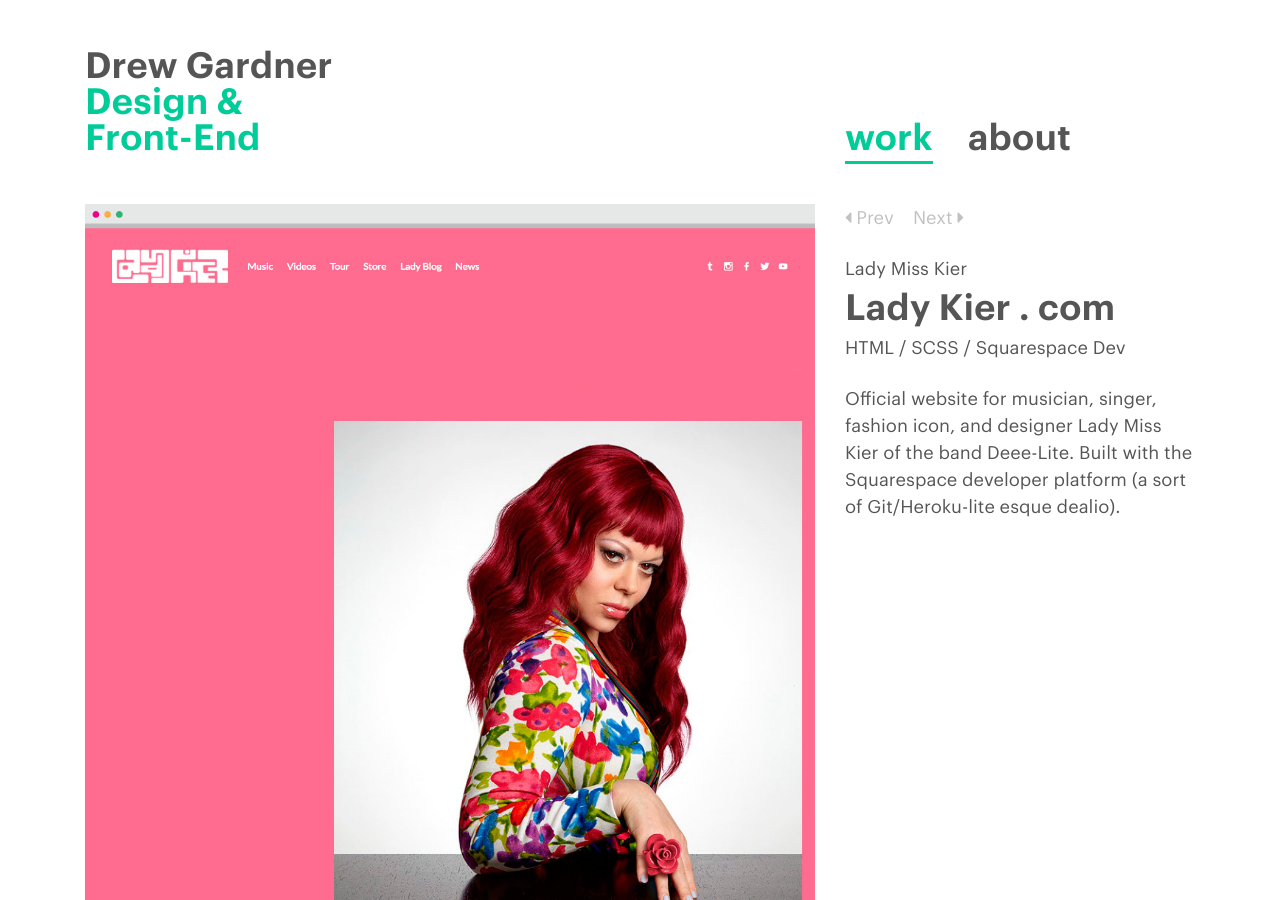
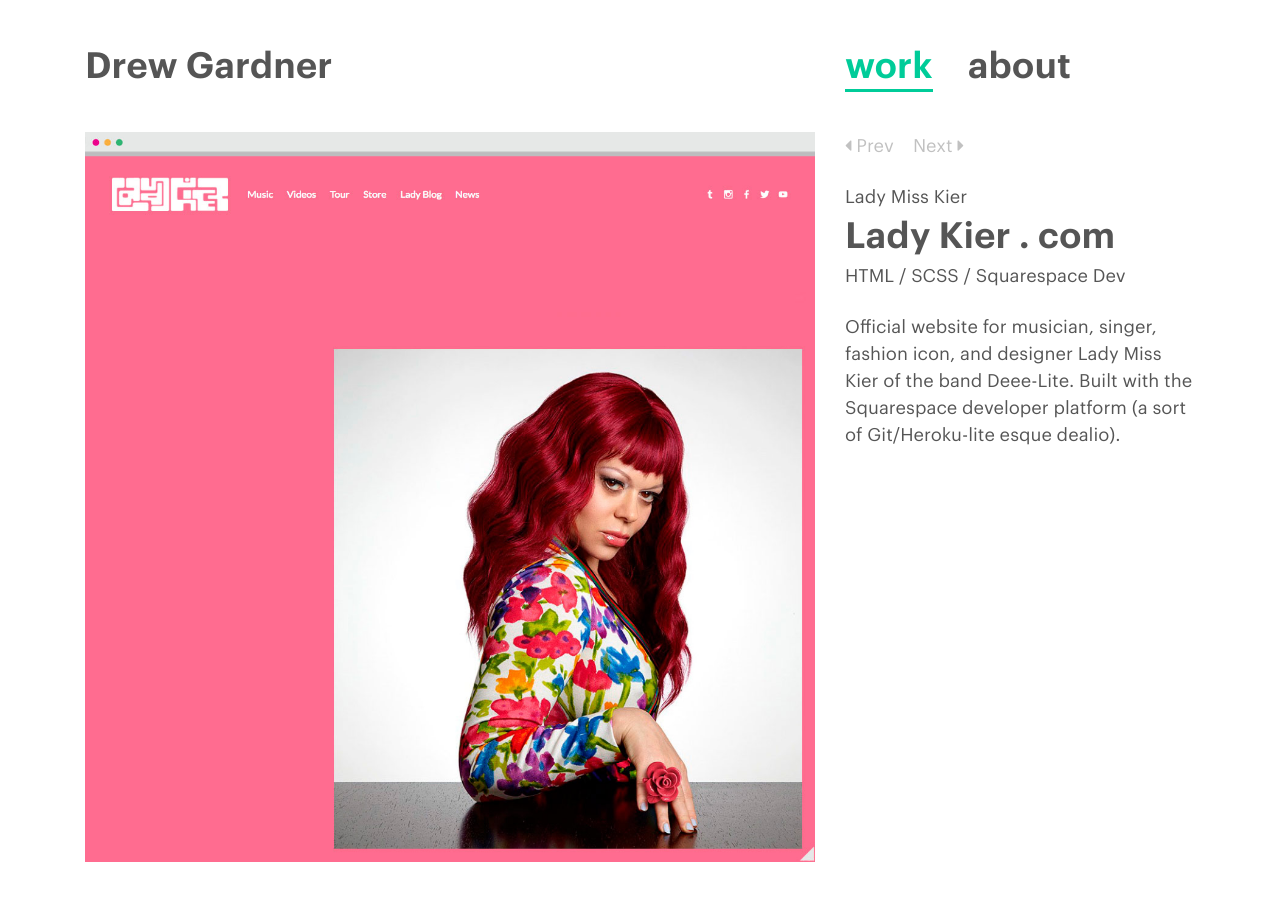
Before and after one commit to dreeeeewwwww/dreeeeewwwww.github.io, a Jekyll site: the page built from _posts/2015-08-14-lady-kier.html, in a window 1280 px wide and 900 px high. Built offline with Jekyll 4.4.1, drawn with Linux system fonts in a browser that asks for light colours; nearby versions of some CDN libraries.

Commit message:
remove title from nav

```diff
--- a/_includes/nav.html
+++ b/_includes/nav.html
@@ -1,8 +1,7 @@
 <div class="container">
   <div class="row mt-3 my-sm-4 py-sm-4 navigation">
     <div class="col-12 col-sm-6 col-md-6 col-lg-8 name">
-      <a href="/">Drew Gardner<br />
-      <span class="text-green">Design &amp;<br />Front-End</span></a>
+      <a href="/">Drew Gardner
     </div>
     <div class="col-12 col-sm-6 col-md-6 col-lg-4 my-3 pb-3 pb-sm-0 my-sm-0 text-left text-sm-right text-md-right text-lg-left  align-self-end nav-linx">
       {% if page.nav == 'Work' %}
```
